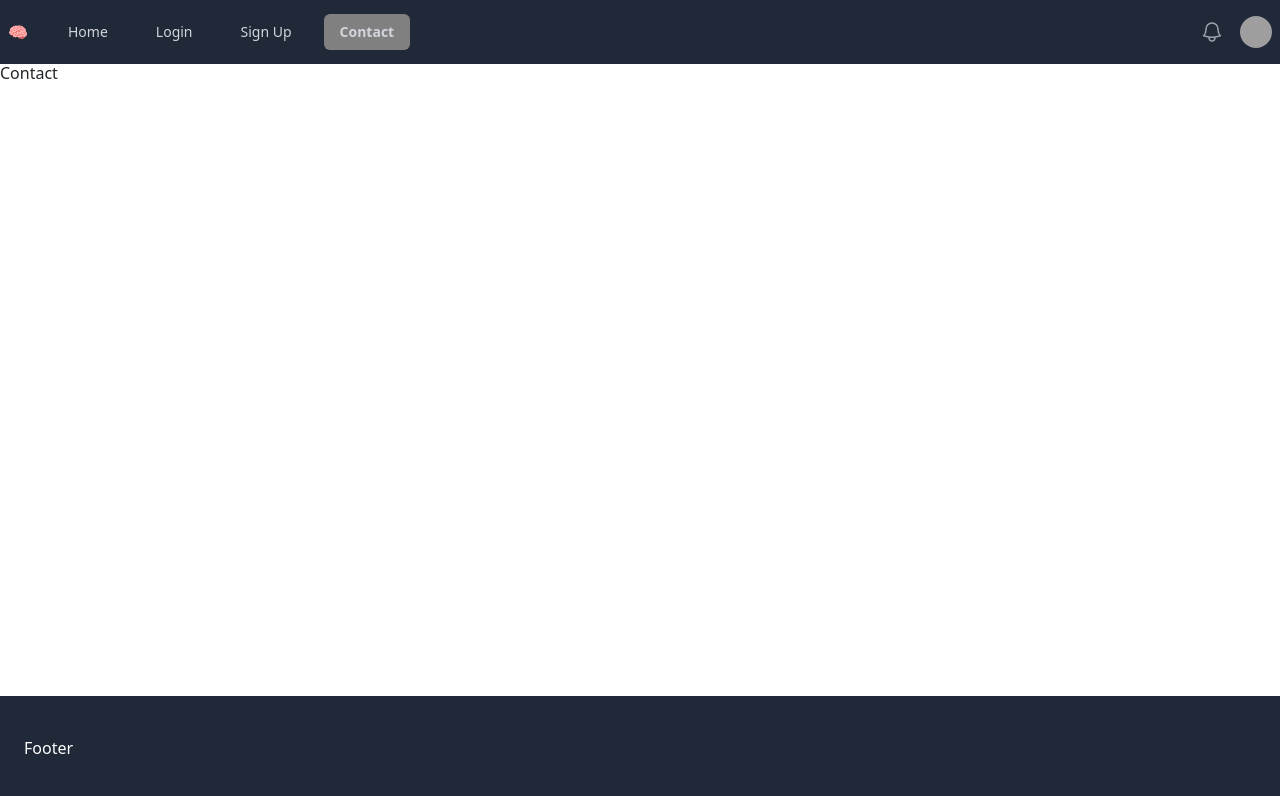
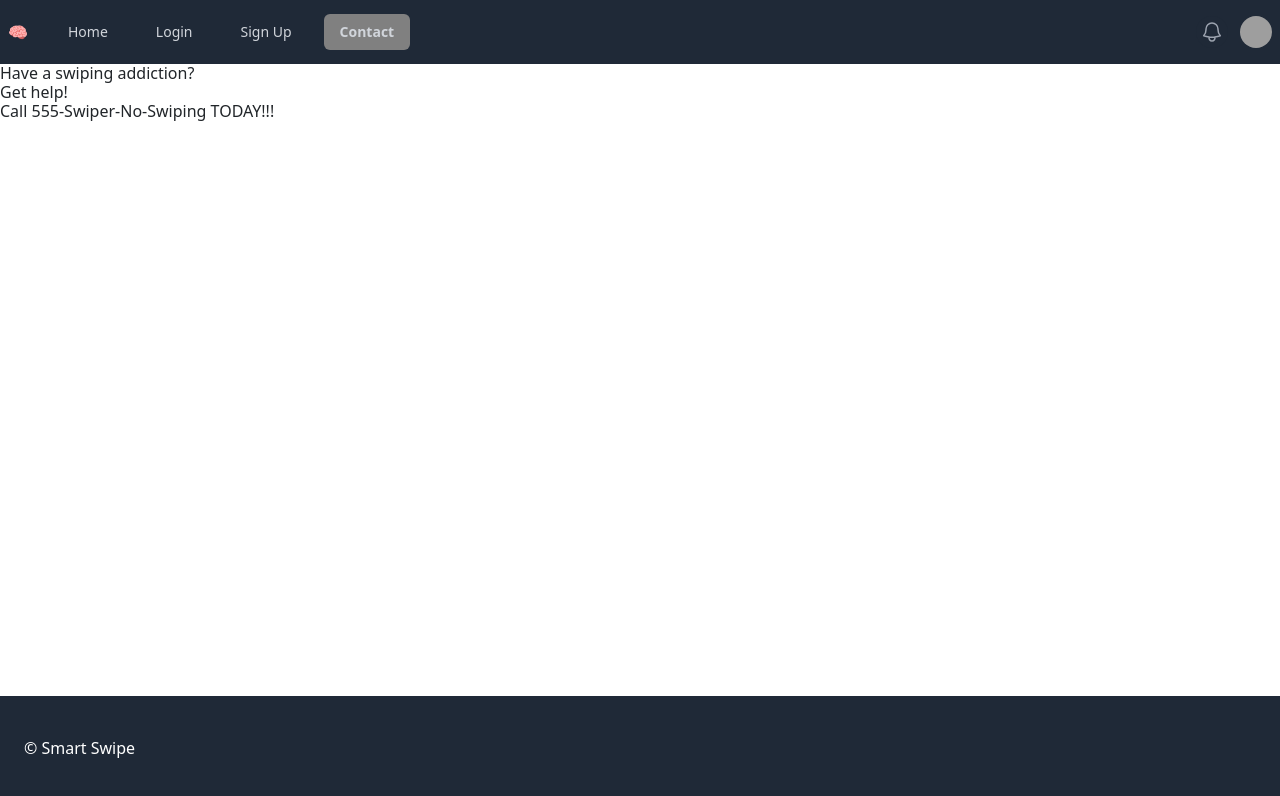
Before and after one commit to ktaghavi/Smart-Swipe, a React (Vite) app: page /contact in a window 1280 px wide. Shown: the top 796 px of the page. Built offline with nearby package versions, Linux system fonts and the light colour scheme; data requests are answered from the project's data file; grey boxes are pictures that could not be loaded.

Commit message:
Just need more css!

```diff
--- a/src/components/SmartCards/SmartCards.jsx
+++ b/src/components/SmartCards/SmartCards.jsx
@@ -11,7 +11,7 @@ const SmartCards = () => {
         },
         {
            name: "Jen",
-           url:"https://people.com/thmb/2B8bIrttLn36XWM_Z5UsEQh5Jgk=/1500x0/filters:no_upscale():max_bytes(150000):strip_icc():focal(749x0:751x2)/jennifer-lopez-1-3515996e5fee4258b7cd05df72bfbe38.jpg"
+           url:"https://images.hellomagazine.com/horizon/square/33f7bc7edc3d-jlo-floral-dresses.jpg"
         },
         {
             name:"Liz",
--- a/src/components/footer/Footer.jsx
+++ b/src/components/footer/Footer.jsx
@@ -1,7 +1,7 @@
 
 const Footer = () => {
   return (
-    <div className="fixed bottom-0 w-full bg-gray-800 text-white px-4 p-10">Footer</div>
+    <div className="fixed bottom-0 w-full bg-gray-800 text-white px-4 p-10">© Smart Swipe</div>
   )
 }
 
--- a/src/components/header/NavBar.jsx
+++ b/src/components/header/NavBar.jsx
@@ -68,7 +68,7 @@ export default function Example({setCurrentUser}) {
                       <span className="sr-only">Open user menu</span>
                       <img
                         className="h-8 w-8 rounded-full"
-                        src="https://images.unsplash.com/photo-1472099645785-5658abf4ff4e?ixlib=rb-1.2.1&ixid=eyJhcHBfaWQiOjEyMDd9&auto=format&fit=facearea&facepad=2&w=256&h=256&q=80"
+                        src="https://scontent-den4-1.xx.fbcdn.net/v/t39.30808-6/356823872_10225110002520386_6806882433426623481_n.jpg?_nc_cat=101&ccb=1-7&_nc_sid=1b51e3&_nc_ohc=SlS_T_KMw_wAX8oIg0l&_nc_ht=scontent-den4-1.xx&oh=00_AfAvClUSgFaPAVCfGLGRkyiN5MgmNigPQ5-9L58510Z1-g&oe=64FECC33"
                         alt=""
                       />
                     </Menu.Button>
--- a/src/pages/4.contact/Contact.jsx
+++ b/src/pages/4.contact/Contact.jsx
@@ -3,7 +3,11 @@ const Contact = () => {
   return (
     <div>
         <h1>
-        Contact
+        Have a swiping addiction?
+          <h2>
+          Get help!
+          </h2>
+          Call 555-Swiper-No-Swiping TODAY!!!
         </h1>
     </div>
   )
```
